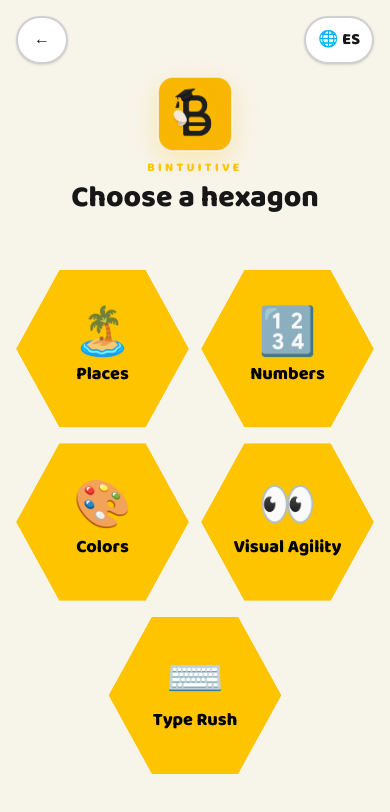
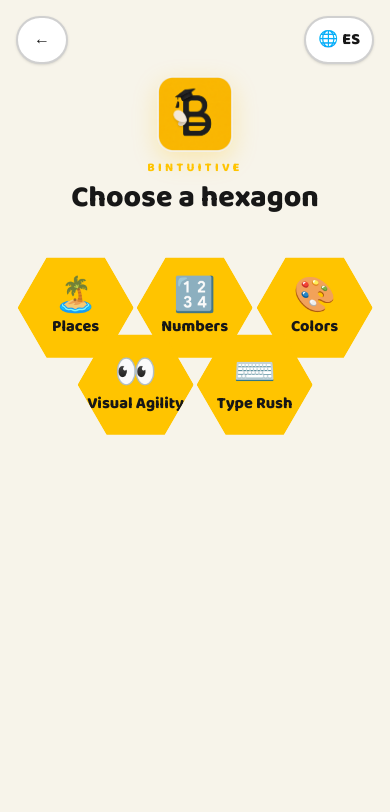
Before and after one commit to JuanFCast/BIntuitive, a Next.js app: page /hexagons in a window 390 px wide. Shown: the top 812 px of the page. Built offline with nearby package versions, Linux system fonts and the light colour scheme.

Commit message:
Improve honeycomb and mobile card layouts

```diff
--- a/src/app/games/visual/VisualGame.tsx
+++ b/src/app/games/visual/VisualGame.tsx
@@ -279,14 +279,14 @@ function VisualCardView({
     : "border-[#e0a800] bg-sun";
 
   return (
-    <div className="relative mx-auto w-full max-w-[18rem] pt-3 md:max-w-[42rem]">
+    <div className="relative mx-auto w-full max-w-[42rem] pt-3">
       <p
         className={`absolute left-1/2 top-0 z-20 -translate-x-1/2 whitespace-nowrap rounded-full border-2 px-5 py-1 text-sm font-extrabold uppercase tracking-wider text-ink shadow-sm sm:px-7 sm:text-base ${labelClass}`}
       >
         {label}
       </p>
       <div
-        className={`relative aspect-[3/2] w-full overflow-hidden rounded-[2rem] border-4 bg-white shadow-xl sm:border-[6px] md:aspect-[4/3] ${borderClass}`}
+        className={`visual-card-board relative aspect-[3/2] w-full overflow-hidden rounded-[2rem] border-4 bg-white shadow-xl sm:border-[6px] md:aspect-[4/3] ${borderClass}`}
       >
         {card.symbols.map((symbol) => {
           const isFlashing = flash?.id === symbol.id;
--- a/src/app/globals.css
+++ b/src/app/globals.css
@@ -111,12 +111,45 @@ button {
   font-family: inherit;
 }
 
+@media (max-width: 767px) and (max-height: 719px) {
+  .visual-card-board {
+    aspect-ratio: auto;
+    height: min(
+      calc((100vw - 1.5rem) / 1.5),
+      calc((100dvh - 13.5rem) / 2)
+    );
+    min-height: 10rem;
+  }
+}
+
+.hexagon-card:nth-child(1) {
+  left: 0;
+  top: 0;
+}
+
+.hexagon-card:nth-child(2) {
+  left: 33.333%;
+  top: 0;
+}
+
+.hexagon-card:nth-child(3) {
+  left: 66.666%;
+  top: 0;
+}
+
+.hexagon-card:nth-child(4) {
+  left: 16.666%;
+  top: 42.857%;
+}
+
+.hexagon-card:nth-child(5) {
+  left: 50%;
+  top: 42.857%;
+}
+
 @media (min-width: 640px) {
-  .hexagon-card {
-    width: min(
-      calc(33.333% - 1rem),
-      calc((100dvh - 17.5rem) * 0.55)
-    );
+  .hexagons-grid {
+    width: min(100%, calc((100dvh - 14.5rem) * 1.98));
   }
 }
 
@@ -138,13 +171,7 @@ button {
   }
 
   .hexagons-grid {
-    column-gap: 0.5rem;
-    row-gap: 0.75rem;
-    padding-block: 0.75rem;
-  }
-
-  .hexagon-card {
-    width: calc(33.333% - 0.375rem);
+    margin-top: 0.75rem;
   }
 
   .hexagon-emoji {
--- a/src/app/hexagons/HexagonsClient.tsx
+++ b/src/app/hexagons/HexagonsClient.tsx
@@ -35,7 +35,10 @@ export default function HexagonsClient() {
         </div>
       </header>
 
-      <section className="hexagons-grid flex w-full max-w-5xl flex-1 flex-wrap content-center justify-center gap-x-3 gap-y-4 py-5 sm:min-h-0 sm:gap-x-5 sm:gap-y-6 sm:py-8">
+      <section
+        className="hexagons-grid relative mt-10 aspect-[1.98] w-full max-w-2xl shrink-0 sm:mt-8"
+        aria-label={t("hexagonsHeading")}
+      >
         {hexagons.map((hexagon) => (
           <HexagonCard
             key={hexagon.id}
--- a/src/components/HexagonCard.tsx
+++ b/src/components/HexagonCard.tsx
@@ -22,7 +22,7 @@ export default function HexagonCard({
   return (
     <Link
       href={href}
-      className="hexagon-card group relative aspect-[1.1] w-[calc(50%_-_0.375rem)] max-w-[19rem] drop-shadow-[0_10px_0_rgba(255,196,0,0.28)] transition-transform active:translate-y-1 active:scale-[0.98] sm:w-[calc(33.333%_-_1rem)]"
+      className="hexagon-card group absolute aspect-[1.1547] w-1/3 scale-[0.975] drop-shadow-[0_7px_10px_rgba(255,196,0,0.2)] transition duration-200 hover:z-10 hover:scale-[1.015] focus-visible:z-10 focus-visible:scale-[1.015] focus-visible:outline-none active:scale-[0.94]"
       style={{ clipPath: HEXAGON_CLIP }}
       aria-label={
         language === "en"
@@ -31,13 +31,13 @@ export default function HexagonCard({
       }
     >
       <span
-        className="absolute inset-0 flex flex-col items-center justify-center bg-sun px-3 text-center text-black sm:px-5"
+        className="absolute inset-0 flex flex-col items-center justify-center bg-sun px-2 text-center text-ink transition-colors group-hover:bg-[#ffd229] group-focus-visible:bg-[#ffd229] sm:px-5"
         style={{ clipPath: HEXAGON_CLIP }}
       >
-        <span className="hexagon-emoji text-[clamp(2.5rem,12vw,5.25rem)] leading-none" aria-hidden="true">
+        <span className="hexagon-emoji text-[clamp(2rem,9vw,4.5rem)] leading-none" aria-hidden="true">
           {localizedHexagon.emoji}
         </span>
-        <span className="hexagon-name mt-1 text-lg font-extrabold leading-tight sm:text-2xl">
+        <span className="hexagon-name mt-1 text-[clamp(0.9rem,4.25vw,1.5rem)] font-extrabold leading-[1.05]">
           {localizedHexagon.name}
         </span>
       </span>
```
